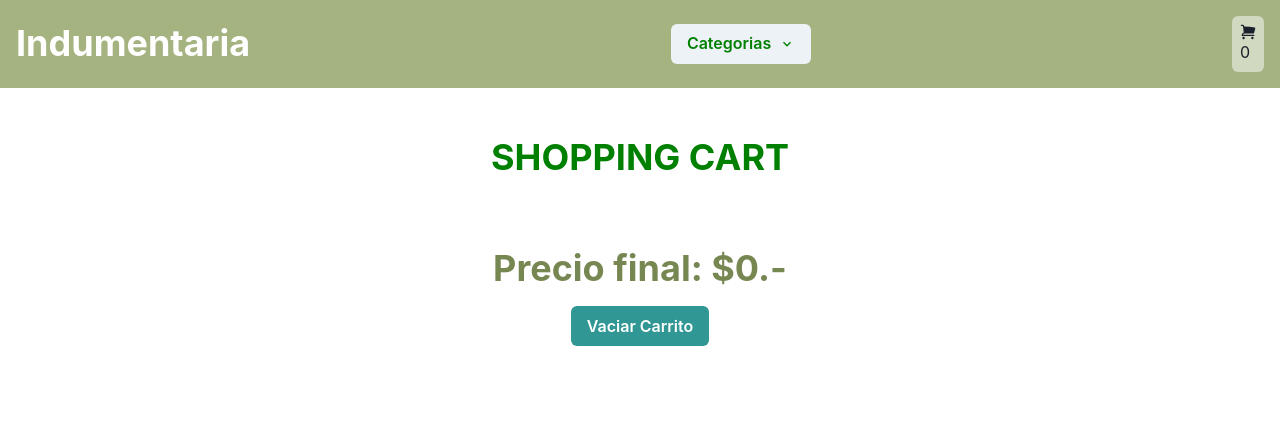
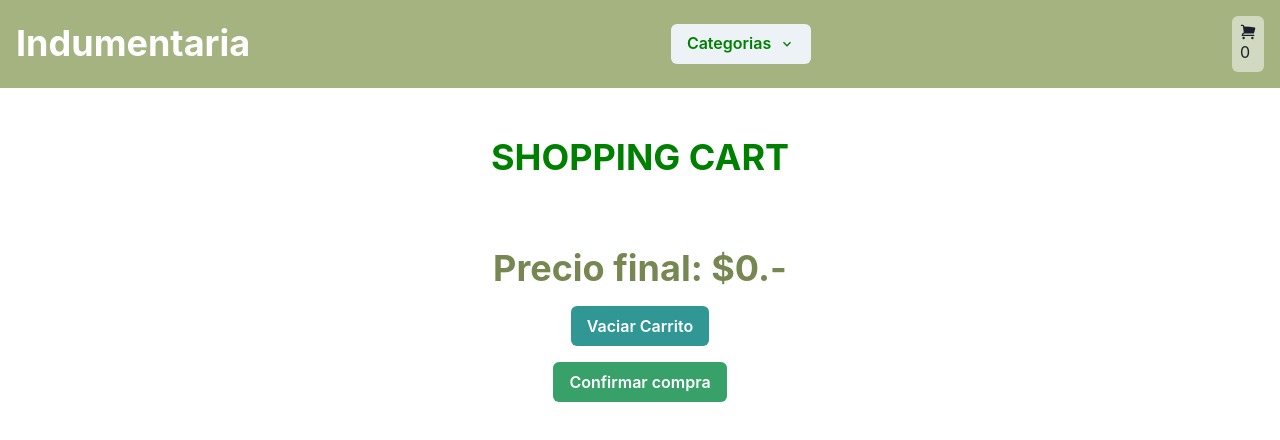
Before and after one commit to FeddeARG/React-Vite, a React (Vite) app: page /cart in a window 1280 px wide. Shown: the top 440 px of the page. Built offline with nearby package versions, Linux system fonts and the light colour scheme.

Commit message:
ta todo, faltan detalles lindos

```diff
--- a/src/components/Cart.jsx
+++ b/src/components/Cart.jsx
@@ -1,7 +1,7 @@
 import { useContext } from 'react';
 import { CartContext } from '../context/CartContext';
 import { Container, Card, Stack, Heading, CardFooter, Divider, Box, Button, Image, Text } from '@chakra-ui/react';
-
+import { Link } from 'react-router-dom'
 const Cart = () => {
   const [cart, setCart] = useContext(CartContext);
 
@@ -26,7 +26,7 @@ const Cart = () => {
   const increaseOne = (itemId) => {
     const itemIndex = cart.findIndex((item) => item.id === itemId);
 
-    if (itemIndex !== +1) {
+    if (itemIndex !== -1) {
       const newCart = [...cart];
       newCart[itemIndex].stock++;
 
@@ -89,6 +89,11 @@ const Cart = () => {
       <Button mt={4} colorScheme="teal" onClick={clearCart}>
         Vaciar Carrito
       </Button>
+      <Link to="/orden">
+        <Button mt={4} colorScheme="green">
+          Confirmar compra
+        </Button>
+      </Link>
     </Container>
   );
 };
--- a/src/components/FormPedido.jsx
+++ b/src/components/FormPedido.jsx
@@ -1,11 +1,12 @@
-import { useState } from 'react'
+import { useContext, useState } from 'react'
 import { Button, Text, Input, VStack } from '@chakra-ui/react'
 import { addDoc, getFirestore, collection } from 'firebase/firestore'
+import { CartContext } from '../context/CartContext'
 
 
 const FormPedido = () => {
 
-const [ nombre, setNombre ] = useState ("")
+const [ name, setName ] = useState ("")
 const [ email, setEmail ] = useState ("")
 const [ orderId, setOrderId ] = useState ("")
 
@@ -20,9 +21,11 @@ const askCart = (e) => {
   setOrderId(id))
 }
 
+const [ cart, setCart ] = useContext(CartContext)
+
 const order = {
-  nombre,
-  email
+  usuario: { name, email },
+  items: cart
 }
 
 return (
@@ -31,7 +34,7 @@ return (
       <Input
         type="text"
         placeholder="Nombre"
-        onChange={(e) => setNombre(e.target.value)}
+        onChange={(e) => setName(e.target.value)}
         mb={2}
         w="100%"
       />
```
